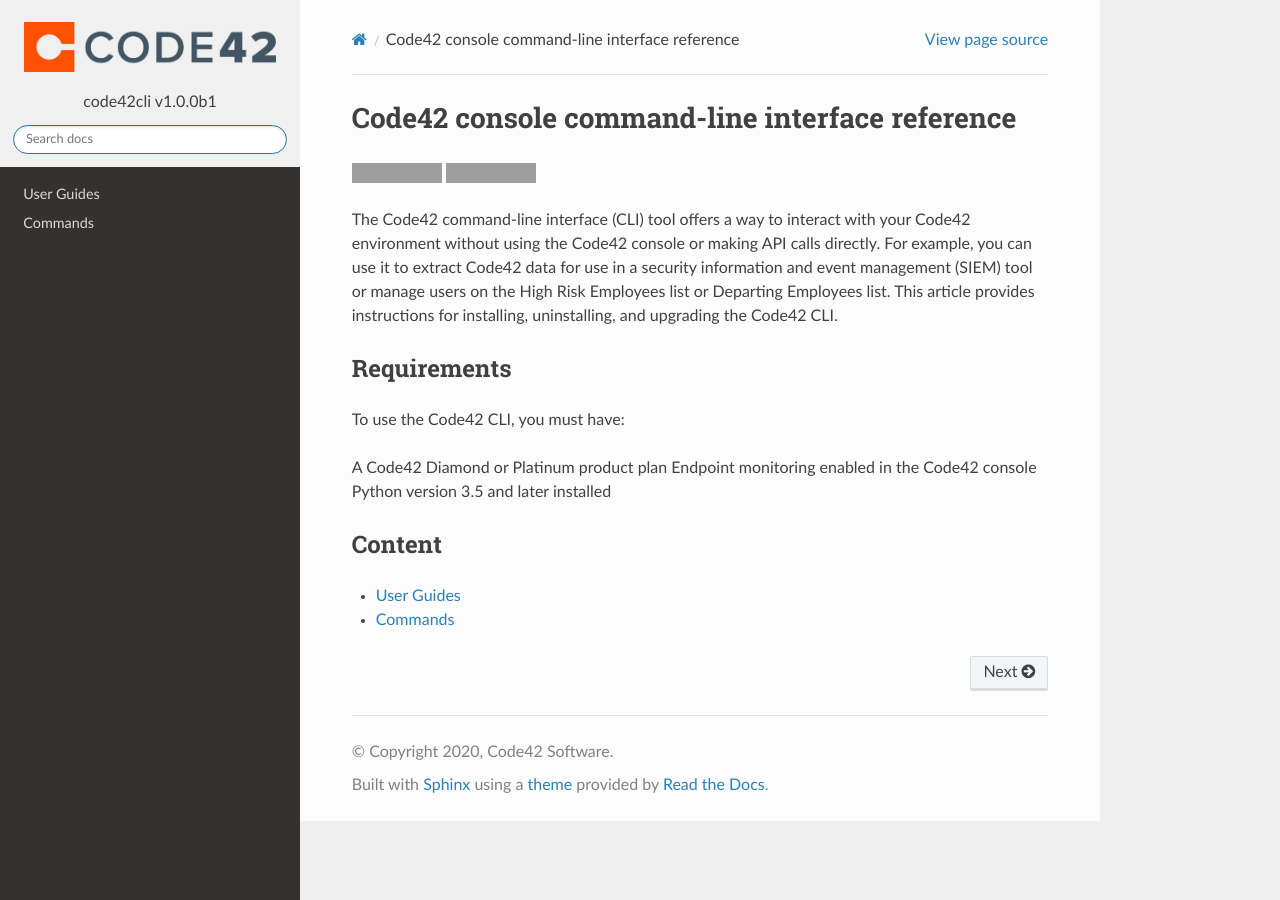
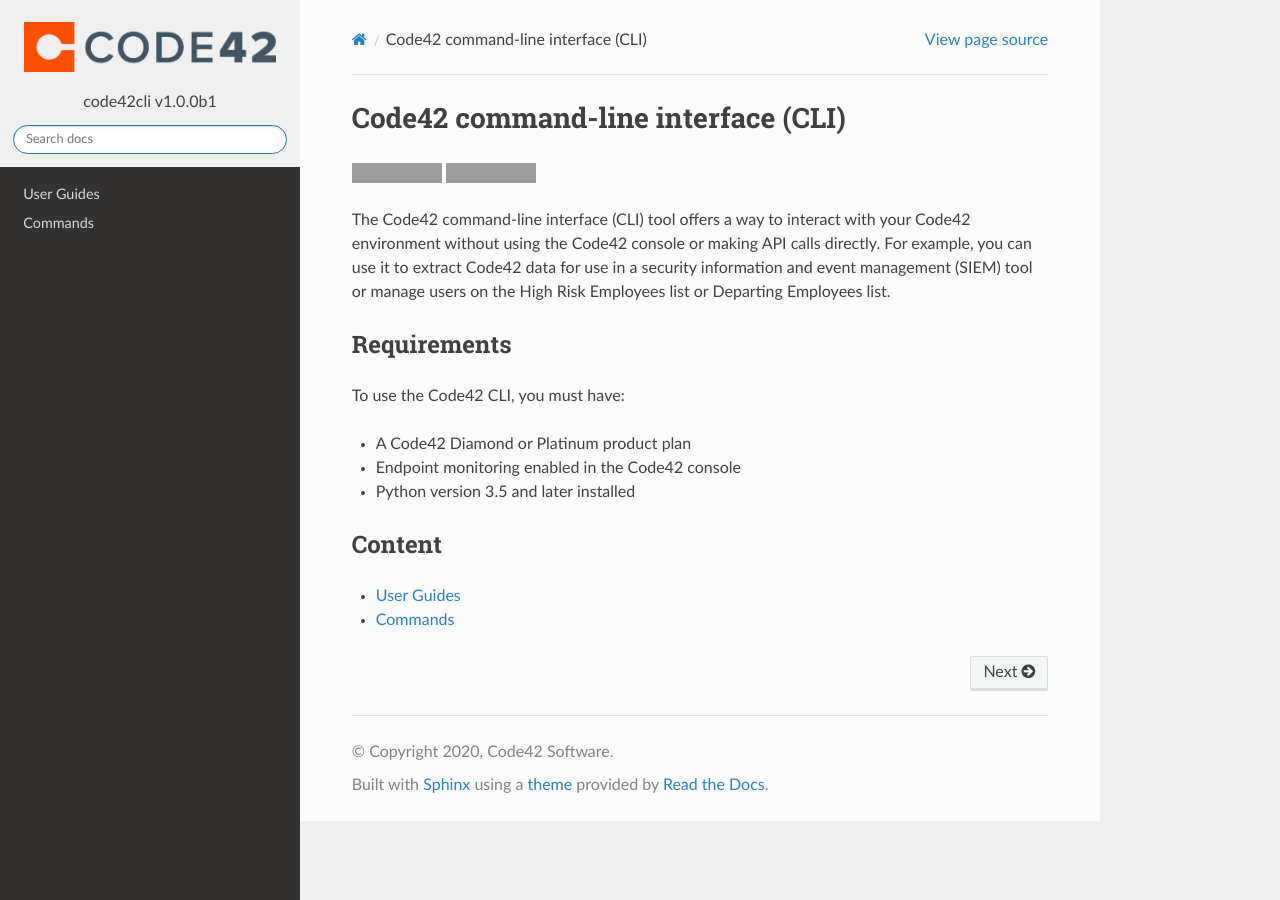
Before and after one commit to code42/code42cli, a Sphinx documentation site: the page built from docs/index.md, in a window 1280 px wide. Built offline with Sphinx 7.4.7 and the Read the Docs theme 2.0.0, drawn with Linux system fonts in a browser that asks for light colours; grey boxes are pictures that could not be loaded.

Commit message:
Update index.md (#119)

```diff
--- a/docs/index.md
+++ b/docs/index.md
@@ -1,4 +1,4 @@
-# Code42 console command-line interface reference
+# Code42 command-line interface (CLI)
 
 [![license](https://img.shields.io/pypi/l/code42cli.svg)](https://pypi.org/project/code42cli/)
 [![versions](https://img.shields.io/pypi/pyversions/code42cli.svg)](https://pypi.org/project/code42cli/)
@@ -6,14 +6,14 @@
 The Code42 command-line interface (CLI) tool offers a way to interact with your Code42 environment without using the
 Code42 console or making API calls directly. For example, you can use it to extract Code42 data for use in a security
 information and event management (SIEM) tool or manage users on the High Risk Employees list or Departing Employees
-list. This article provides instructions for installing, uninstalling, and upgrading the Code42 CLI.
+list.
 
 ## Requirements
 To use the Code42 CLI, you must have:
 
-A Code42 Diamond or Platinum product plan
-Endpoint monitoring enabled in the Code42 console
-Python version 3.5 and later installed
+* A Code42 Diamond or Platinum product plan
+* Endpoint monitoring enabled in the Code42 console
+* Python version 3.5 and later installed
 
 ## Content
 
```
